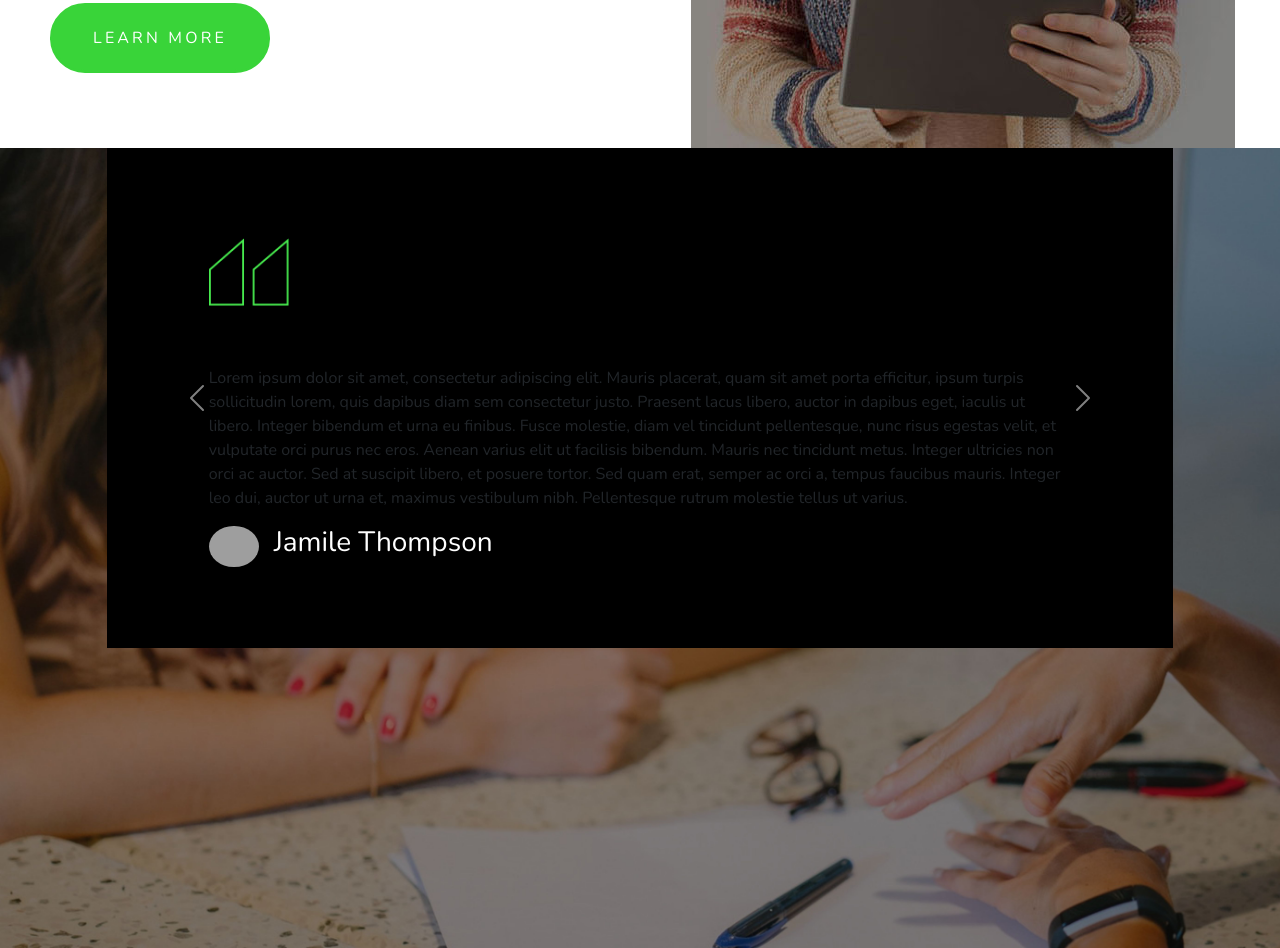
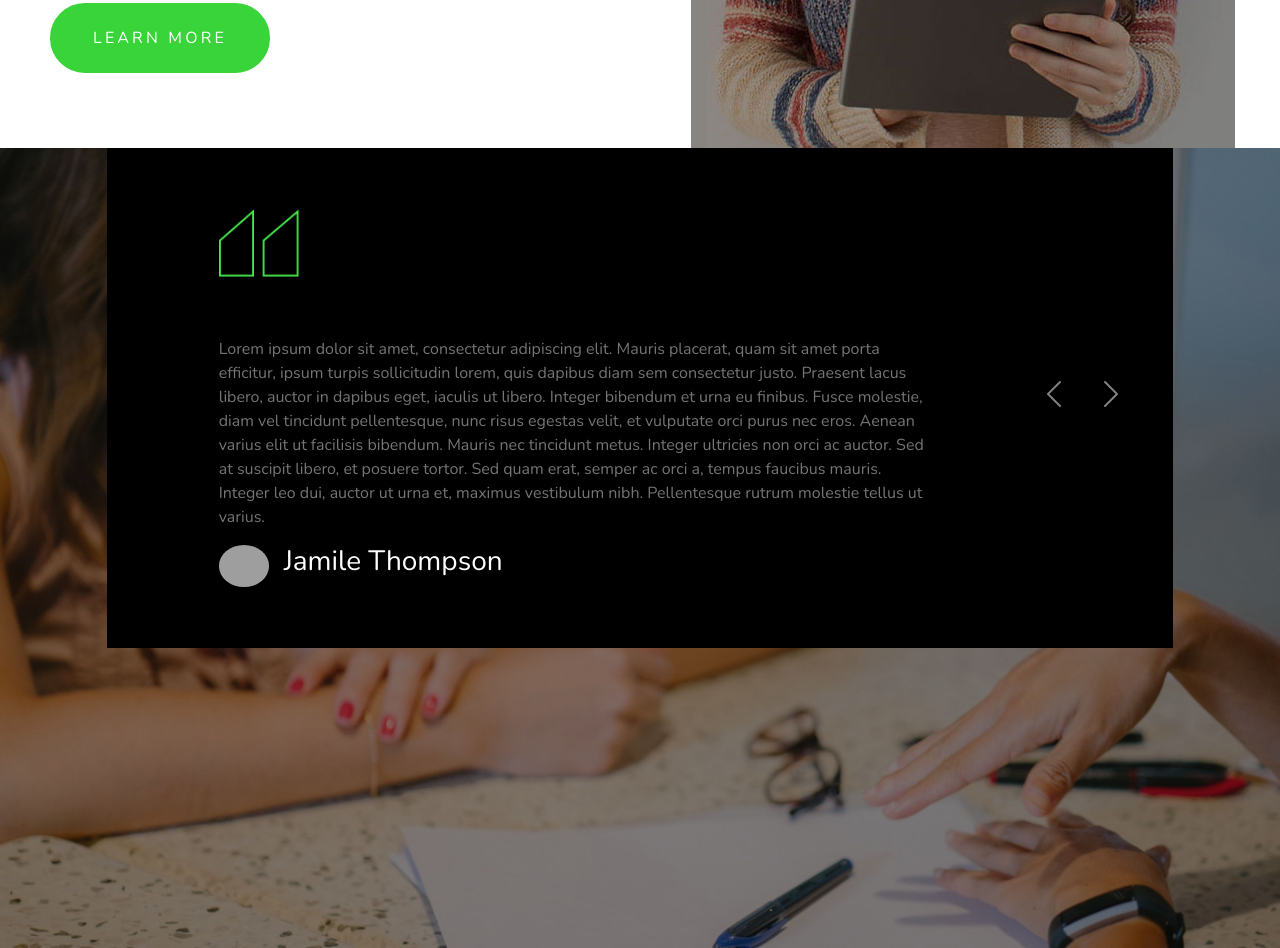
Before and after one commit to williampgdias/landing-page-seppo, a plain HTML site: page index.html in a window 1280 px wide. Shown: the part 2247-3195 px from the top of the page. Drawn offline with nearby package versions, Linux system fonts and the light colour scheme; grey boxes are pictures that could not be loaded.

Commit message:
adicionando mais conteúdo aos slides

```diff
--- a/css/style.css
+++ b/css/style.css
@@ -263,11 +263,29 @@ body {
 }
 
 .carousel {
+    display: flex;
+    align-items: center;
     height: 500px;
+    color: rgb(116, 116, 116);
 }
 
 .carousel-item {
-    padding: 90px;
+    padding: 30px 100px;
+}
+
+.carousel-control-next{
+    right: 10px;
+}
+
+.carousel-control-next,
+.carousel-control-prev {
+    display: block;
+    position: relative;
+    top: 0px;
+    bottom: 0;
+    width: 4%;
+    padding: 5px 10px;
+    margin-right: 25px;
 }
 
 .carousel-item .quotes {
--- a/index.html
+++ b/index.html
@@ -149,12 +149,26 @@
                                 <h3 class="pic-name">Jamile Thompson</h3>
                             </div>
                         </div>
-                        <!-- <div class="carousel-item">
-
+                        <div class="carousel-item">
+                            <img class="quotes" src="./imgs/quotes.png" width="80" alt="">
+                            <p>
+                                Lorem ipsum dolor sit amet, consectetur adipiscing elit. Mauris placerat, quam sit amet porta efficitur, ipsum turpis sollicitudin lorem, quis dapibus diam sem consectetur justo. Praesent lacus libero, auctor in dapibus eget, iaculis ut libero. Integer bibendum et urna eu finibus. Fusce molestie, diam vel tincidunt pellentesque, nunc risus egestas velit, et vulputate orci purus nec eros. Aenean varius elit ut facilisis bibendum. Mauris nec tincidunt metus. Integer ultricies non orci ac auctor. Sed at suscipit libero, et posuere tortor. Sed quam erat, semper ac orci a, tempus faucibus mauris. Integer leo dui, auctor ut urna et, maximus vestibulum nibh. Pellentesque rutrum molestie tellus ut varius.
+                            </p>
+                            <div class="pic-box">
+                                <img class="pic-review" src="./imgs/man1.jpg" width="50" alt="">
+                                <h3 class="pic-name">Jamile Thompson</h3>
+                            </div>
                         </div>
                         <div class="carousel-item">
-
-                        </div> -->
+                            <img class="quotes" src="./imgs/quotes.png" width="80" alt="">
+                            <p>
+                                Lorem ipsum dolor sit amet, consectetur adipiscing elit. Mauris placerat, quam sit amet porta efficitur, ipsum turpis sollicitudin lorem, quis dapibus diam sem consectetur justo. Praesent lacus libero, auctor in dapibus eget, iaculis ut libero. Integer bibendum et urna eu finibus. Fusce molestie, diam vel tincidunt pellentesque, nunc risus egestas velit, et vulputate orci purus nec eros. Aenean varius elit ut facilisis bibendum. Mauris nec tincidunt metus. Integer ultricies non orci ac auctor. Sed at suscipit libero, et posuere tortor. Sed quam erat, semper ac orci a, tempus faucibus mauris. Integer leo dui, auctor ut urna et, maximus vestibulum nibh. Pellentesque rutrum molestie tellus ut varius.
+                            </p>
+                            <div class="pic-box">
+                                <img class="pic-review" src="./imgs/man2.jpg" width="50" alt="">
+                                <h3 class="pic-name">Jamile Thompson</h3>
+                            </div>
+                        </div>
                     </div>
                     <button class="carousel-control-prev" type="button" data-bs-target="#carouselExampleControls" data-bs-slide="prev">
                         <span class="carousel-control-prev-icon" aria-hidden="true"></span>
```
Also changed, not shown: 1 other file.
